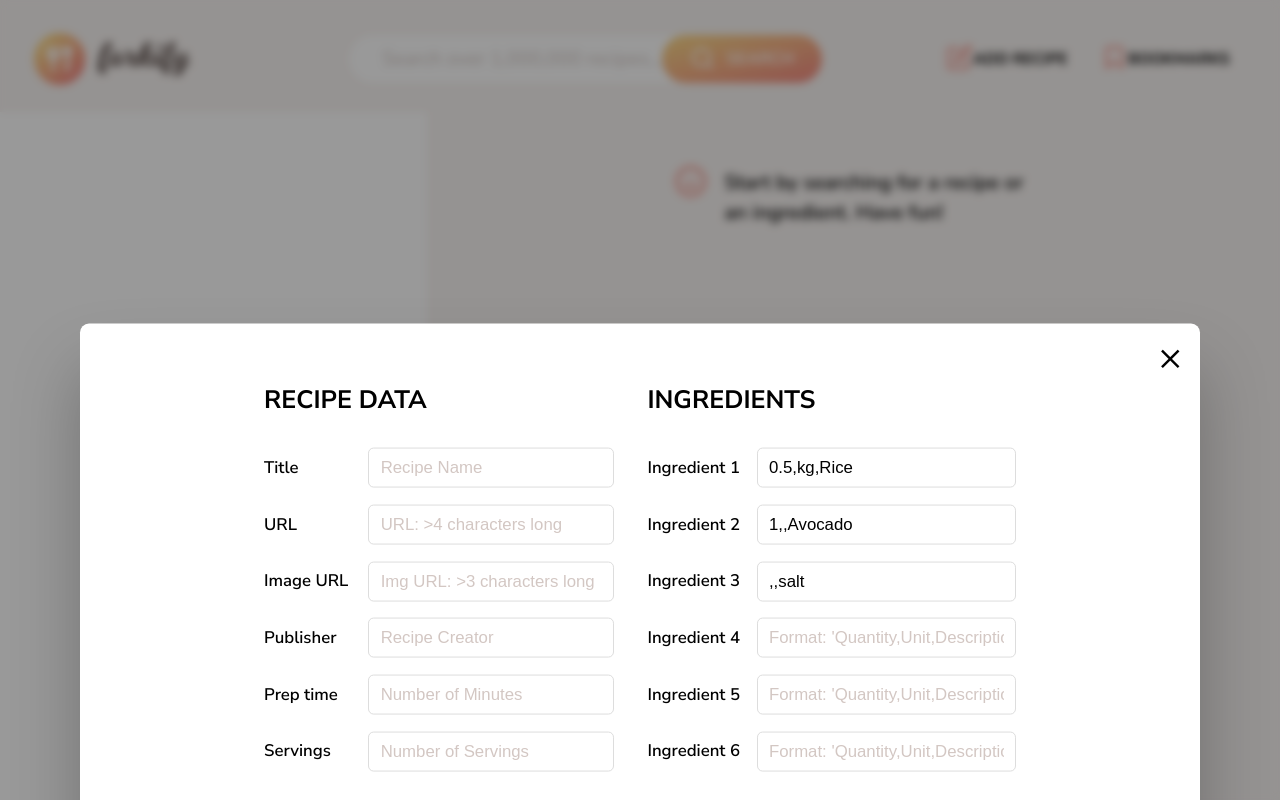
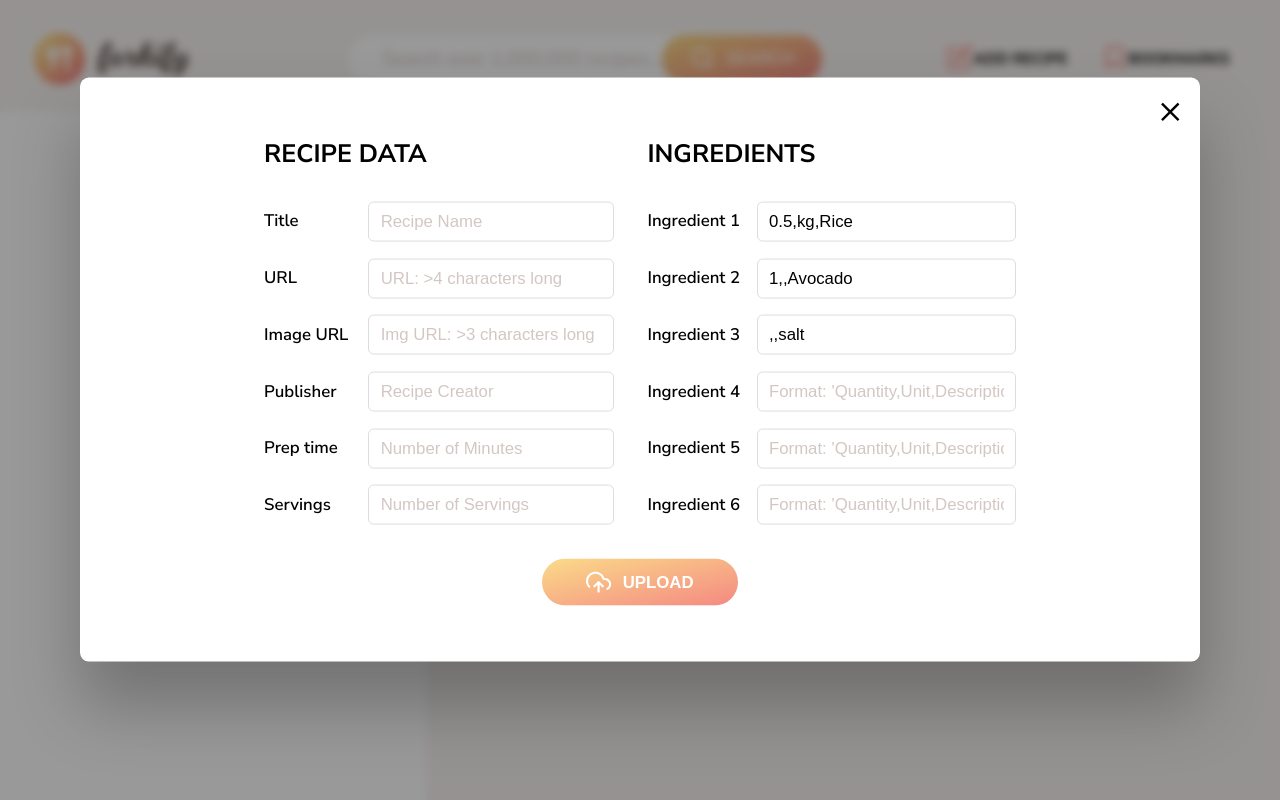
Before and after one commit to Frank-Pechar/forkify, a website built with Parcel: page index.html in a window 1280 px wide. Both pictures are taken after a click on the button "ADD RECIPE". Shown: the top 800 px of the page. Built offline with nearby package versions, Linux system fonts and the light colour scheme.

Commit message:
Add recipe fixes

```diff
--- a/src/sass/_upload.scss
+++ b/src/sass/_upload.scss
@@ -10,6 +10,9 @@
   box-shadow: 0 4rem 6rem rgba(0, 0, 0, 0.25);
   z-index: 1000;
   transition: all 0.5s;
+  @media only screen and (min-width: 670px) {
+    top: 30%;
+  }
 
   .btn--close-modal {
     font-family: inherit;
```
